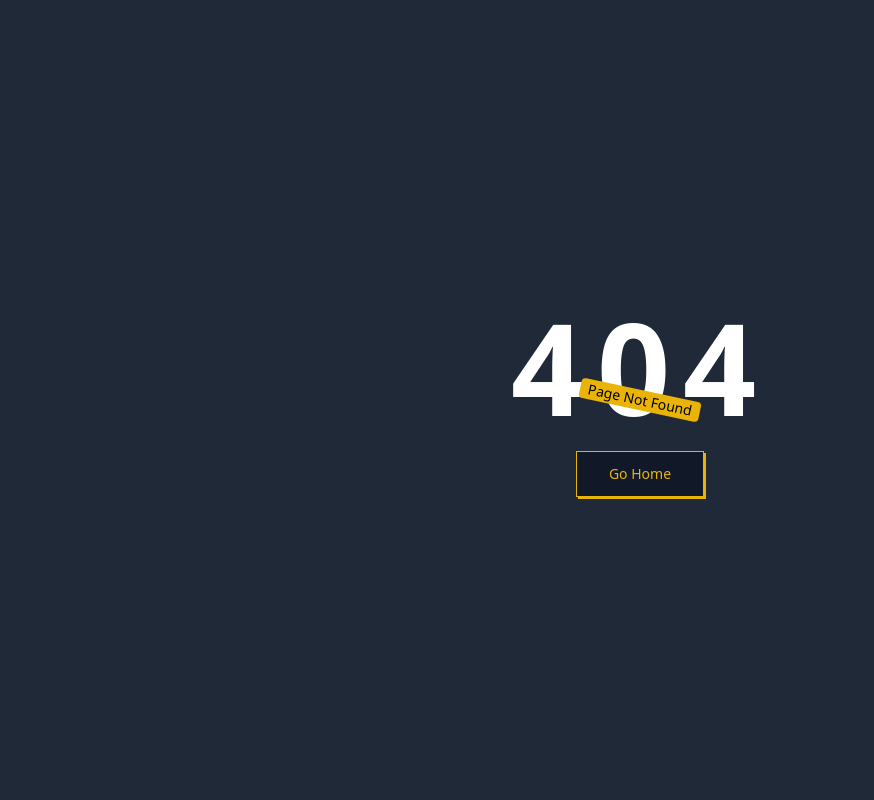
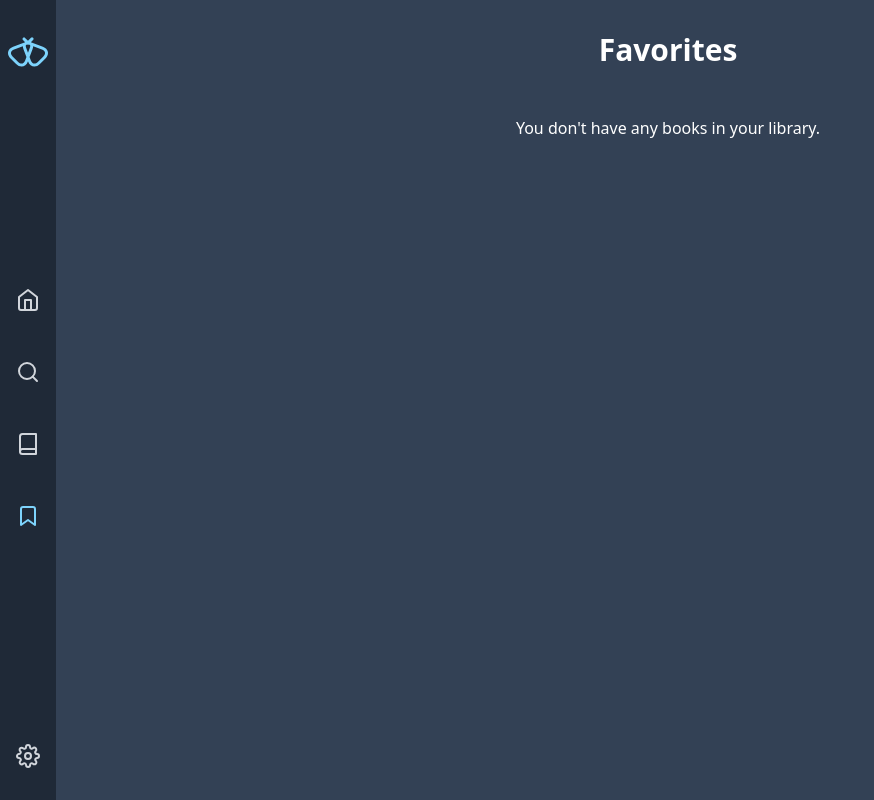
Before and after one commit to ZeroBl21/mothreads, a React (Vite) app: page /favorites in a window 1280 px wide. Before the commit this address had no page. Shown: the whole page, without its empty margins (0-874 px from the left). Built offline with nearby package versions, Linux system fonts and the light colour scheme.

Commit message:
feat(pages/Favorites): Add Favorites page and active link to the navbar

```diff
--- a/src/App.jsx
+++ b/src/App.jsx
@@ -9,6 +9,7 @@ function App() {
       <Routes>
         <Route path='/' element={<Home />} />
         <Route path='/bookshelf' element={<Bookshelf />} />
+        <Route path='/favorites' element={<Bookshelf />} />
         <Route path='*' element={<NotFound />} />
       </Routes>
     </Router>
--- a/src/components/Navbar.jsx
+++ b/src/components/Navbar.jsx
@@ -1,9 +1,17 @@
-import { FiBook, FiHome, FiSearch, FiBookmark, FiSettings } from 'react-icons/fi'
-import { Link } from 'react-router-dom'
+import {
+  FiBook,
+  FiHome,
+  FiSearch,
+  FiBookmark,
+  FiSettings
+} from 'react-icons/fi'
+import { Link, useLocation } from 'react-router-dom'
 
 import Logo from '../components/Logo'
 
 export default function Navbar() {
+  const location = useLocation()
+
   return (
     <nav
       className='
@@ -21,17 +29,33 @@ export default function Navbar() {
       <ul className='flex flex-wrap justify-center gap-12'>
         <li>
           <Link className='hover:brightness-125' to='/' title='Home'>
-            <FiHome size={24} aria-label='Home' />
+            <FiHome
+              size={24}
+              aria-label='Home'
+              className={` ${location.pathname === '/' && 'stroke-sky-300'}`}
+            />
           </Link>
         </li>
         <li>
           <Link className='hover:brightness-125' to='/search' title='Search'>
-            <FiSearch size={24} aria-label='Search' />
+            <FiSearch
+              size={24}
+              aria-label='Search'
+              className={` ${
+                location.pathname === '/search' && 'stroke-sky-300'
+              }`}
+            />
           </Link>
         </li>
         <li>
           <Link className='hover:brightness-125' to='/bookshelf' title='Books'>
-            <FiBook size={24} aria-label='Books' />
+            <FiBook
+              size={24}
+              aria-label='Books'
+              className={` ${
+                location.pathname === '/bookshelf' && 'stroke-sky-300'
+              }`}
+            />
           </Link>
         </li>
         <li>
@@ -40,13 +64,25 @@ export default function Navbar() {
             to='/favorites'
             title='Favorites'
           >
-            <FiBookmark size={24} aria-label='Favorites' />
+            <FiBookmark
+              size={24}
+              aria-label='Favorites'
+              className={` ${
+                location.pathname === '/favorites' && 'stroke-sky-300'
+              }`}
+            />
           </Link>
         </li>
       </ul>
       <div>
         <Link className='hover:brightness-125' to='/settings' title='Settings'>
-          <FiSettings size={24} aria-label='Settings' />
+          <FiSettings
+            size={24}
+            aria-label='Settings'
+            className={` ${
+              location.pathname === '/settings' && 'stroke-sky-300'
+            }`}
+          />
         </Link>
       </div>
     </nav>
--- a/src/pages/Bookshelf.jsx
+++ b/src/pages/Bookshelf.jsx
@@ -1,3 +1,5 @@
+import { useLocation } from 'react-router-dom'
+
 import BookCard from '../components/BookCard'
 import Navbar from '../components/Navbar'
 
@@ -5,22 +7,32 @@ import { useLocalStorage } from '../context/localStorage'
 
 function Bookshelf() {
   const { localBooks } = useLocalStorage()
+  const location = useLocation()
+
+  const favorites = location.pathname === '/favorites'
+  let visibleBooks = localBooks
+
+  if (favorites) {
+    visibleBooks = localBooks.filter((book) => book.isFavorite)
+  }
 
   return (
     <main className='flex min-h-screen bg-slate-700 text-white'>
       <Navbar />
 
       <section className='mx-auto flex max-h-screen max-w-5xl flex-1 flex-col gap-4'>
-        <h1 className='mt-8 text-center text-3xl font-bold'>My Library</h1>
+        <h1 className='mt-8 text-center text-3xl font-bold'>
+          {!favorites ? 'Library' : 'Favorites'}
+        </h1>
 
         <section className='grid gap-4 overflow-auto p-4 sm:p-8'>
-          {localBooks.length === 0 && (
+          {visibleBooks.length === 0 && (
             <p className='text-center'>
               You don&apos;t have any books in your library.
             </p>
           )}
 
-          {localBooks.map((item, index) => (
+          {visibleBooks.map((item, index) => (
             <BookCard
               key={`${item.id}-${index}`}
               id={item.id}
```
